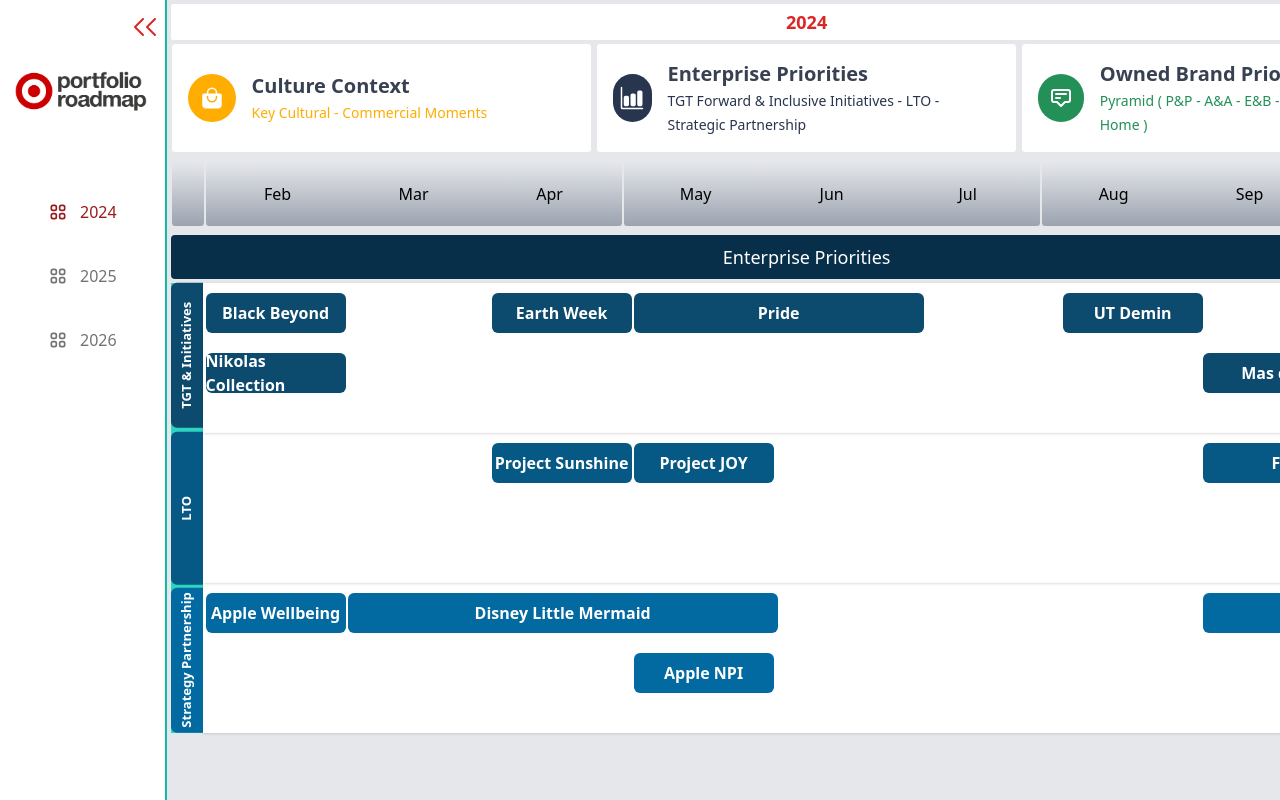
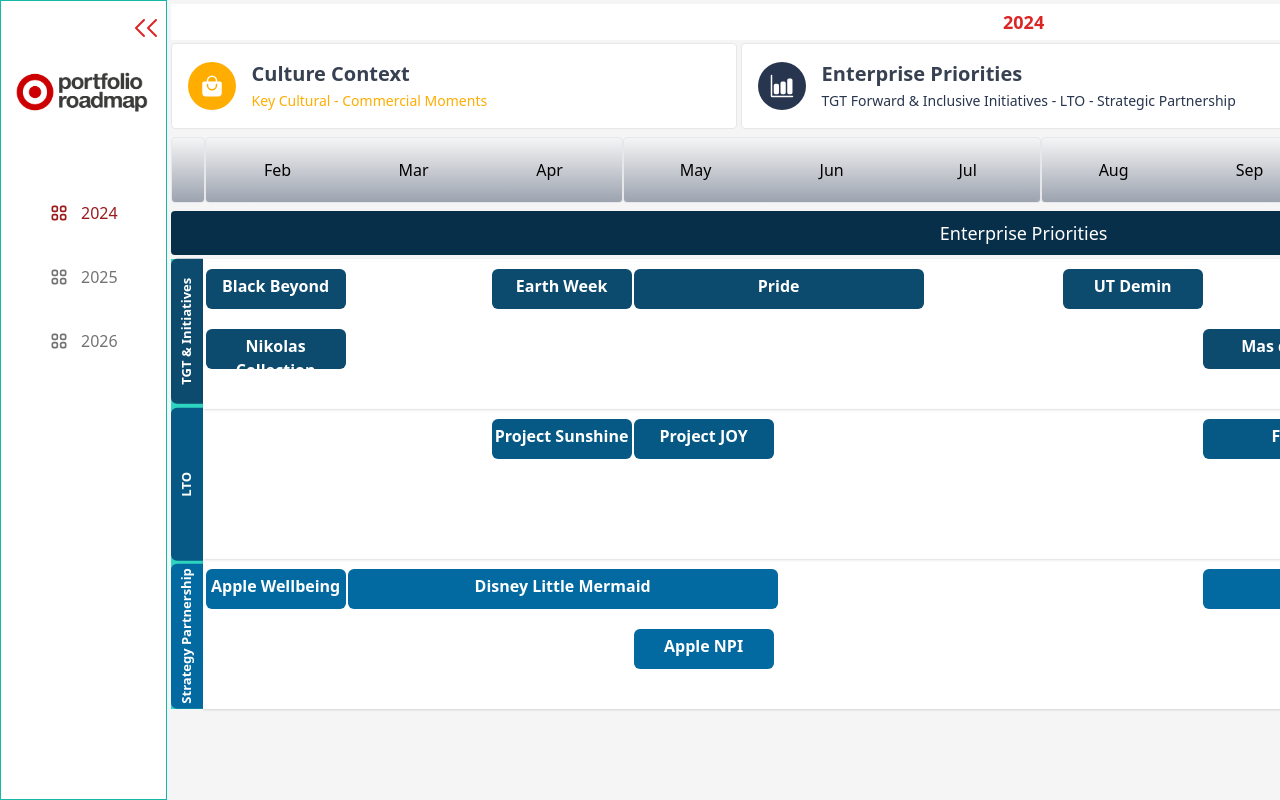
Before and after one commit to Target-Brand-Team/Roadmap, a React (Vite) app: page / in a window 1280 px wide. Shown: the top 800 px of the page. Built offline with nearby package versions, Linux system fonts and the light colour scheme.

Commit message:
Added Owned Piles

```diff
--- a/src/Pages/2024/Dashboard.jsx
+++ b/src/Pages/2024/Dashboard.jsx
@@ -12,7 +12,7 @@
 
   return (
     <div className="flex flex-col gap-2 mt-1 mx-1">
-      <div className="bg-white rounded-sm py-1 px-3 font-bold text-red-600 text-lg flex justify-center ">
+      <div className="bg-white rounded-sm py-1 px-3 font-bold text-red-600 text-lg flex justify-center">
         2024
       </div>
       <DashboardGrid
@@ -34,9 +34,6 @@
       {showOwned ? <OwnedPriorities /> : null}
 
 
-      {/* <div className="flex">
-        {show ? <Enterprise /> : <OwnedPriorities />}
-      </div> */}
     </div>
   );
 };
--- a/src/Pages/2024/OwnedPriorities.jsx
+++ b/src/Pages/2024/OwnedPriorities.jsx
@@ -64,7 +64,7 @@
             }}>
               <OwnedBrandRollover
                 width={item?.width}
-                height="25px"
+                height="45px"
                 left={item.left}
                 top={item?.top}
                 text={item.label}
@@ -89,7 +89,7 @@
             >
               <OwnedBrandRollover
                 width={item?.width}
-                height="25px"
+                height="45px"
                 left={item.left}
                 top={item?.top}
                 text={item.label}
@@ -114,7 +114,7 @@
             >
               <OwnedBrandRollover
                 width={item?.width}
-                height="25px"
+                height="45px"
                 left={item.left}
                 top={item?.top}
                 text={item.label}
@@ -139,7 +139,7 @@
             >
               <OwnedBrandRollover
                 width={item?.width}
-                height="25px"
+                height="45px"
                 left={item.left}
                 top={item?.top}
                 text={item.label}
@@ -164,7 +164,7 @@
             >
               <OwnedBrandRollover
                 width={item?.width}
-                height="25px"
+                height="45px"
                 left={item.left}
                 top={item?.top}
                 text={item.label}
@@ -180,8 +180,8 @@
                         {/* === MODAL === */}
       {modal ? (
         //  === FADE ===
-        <div className="fixed inset-0 bg-black bg-opacity-50 flex justify-center items-center">
-          <div className="bg-white w-[1000px] h-[700px] p-1 rounded-lg shadow-xl">
+        <div className="fixed inset-0 bg-black bg-opacity-50 flex justify-center items-center z-50">
+          <div className="bg-white w-[1100px] h-[630px] p-1 rounded-lg shadow-xl mt-14">
             <div className="flex justify-end">
               <IoClose
                 className="text-[35px] text-gray-700 cursor-pointer"
--- a/src/components/Rollover/EnterpriseRollover.jsx
+++ b/src/components/Rollover/EnterpriseRollover.jsx
@@ -28,7 +28,7 @@
     <div>
       <div
         style={imageStyle}
-        className="flex justify-center items-center font-semibold text-gray-700 hover:scale-95 transition-all cursor-pointer"
+        className="btn-box btn-2 text-center font-semibold  hover:scale-95 transition-all cursor-pointer"
       >
         {text}
       </div>
--- a/src/components/Rollover/OwnedBrandRollover.jsx
+++ b/src/components/Rollover/OwnedBrandRollover.jsx
@@ -9,6 +9,7 @@
   left,
   top,
 }) => {
+
   const imageStyle = {
     backgroundColor,
     color: "white",
@@ -21,15 +22,18 @@
     position: "absolute"
   };
 
+
+
   return (
-    <div>
-      <div
-        style={imageStyle}
-        className="flex items-center font-semibold text-gray-700 hover:scale-95 transition-all duration-300 cursor-pointer"
-      >
-        <img src={image} alt="logo" className="w-12 h-12" />
-      </div>
-    </div>
+    <>
+      <div style={imageStyle} className="btn-3 bg-gray-200 flex items-center font-semibold text-gray-700  hover:scale-95 duration-500 transition-all cursor-pointer">
+
+
+        <img src={image} alt="logo" className="w-12 h-12"/>
+
+
+     </div>
+    </>
   );
 };
 
--- a/src/components/Shared/Layout.jsx
+++ b/src/components/Shared/Layout.jsx
@@ -7,7 +7,7 @@
     <div className="flex flex-row bg-neutral-100 h-screen w-full">
       <Sidebar />
 
-        <div className="bg-gray-200 w-full h-screen">
+        <div className="">
           {<Outlet />}
 
         </div>
--- a/src/components/Sidebar.jsx
+++ b/src/components/Sidebar.jsx
@@ -13,7 +13,7 @@
   return (
     <>
       {hideSidebar ? (
-        <div className="bg-white h-screen p- flex flex-col border-r-2 border-teal-500 text-black relative">
+        <div className="bg-white h-screen flex flex-col border border-teal-500 text-black relative">
           <div className=" mb-16 mt-16">
             <img src={Logo} className="w-[140px] ml-3" />
           </div>
--- a/src/index.css
+++ b/src/index.css
@@ -20,3 +20,74 @@
   box-shadow: 3px 3px 8px -3px #ddd;
   z-index: 999;
 }
+
+
+.btn-box{
+  position: relative;
+  display: flex;
+  gap: 1rem;
+  height: 60px;
+}
+
+.btn-2{
+  position: relative;
+  display: inline;
+  justify-content: center;
+  align-items: center;
+  border-radius: 0.4rem;
+  padding: 5px 2px;
+  width: max-content;
+  height: 100%;
+  color: white;
+  font-weight: 600;
+  z-index: 1;
+  overflow: hidden;
+}
+
+.btn-2::before{
+  content: '';
+  position: absolute;
+  top: 0;
+  left: 0;
+  width: 0;
+  height: 100%;
+  background: #082f49;
+  z-index: -1;
+  transition: 0.4s;
+}
+
+.btn-2:hover::before{
+  width: 100% !important;
+}
+
+
+
+.btn-3{
+  /* position: relative;
+  display: inline;
+  justify-content: center;
+  align-items: center;
+  border-radius: 0.4rem; */
+  width: max-content;
+  height: 100%;
+  color: white;
+  font-weight: 600;
+  z-index: ;
+  overflow: hidden;
+}
+
+.btn-3::before{
+  content: '';
+  position: absolute;
+  top: 0;
+  left: 0;
+  width: 0;
+  height: 100%;
+  background: #6b7280;
+  z-index: -1;
+  transition: 0.6s;
+}
+
+.btn-3:hover::before{
+  width: 100% !important;
+}
```
Also changed, not shown: src/Database_2024/OwnedBrandData.jsx (+66 -57 lines), src/components/Calendar.jsx (+5 -5 lines).
